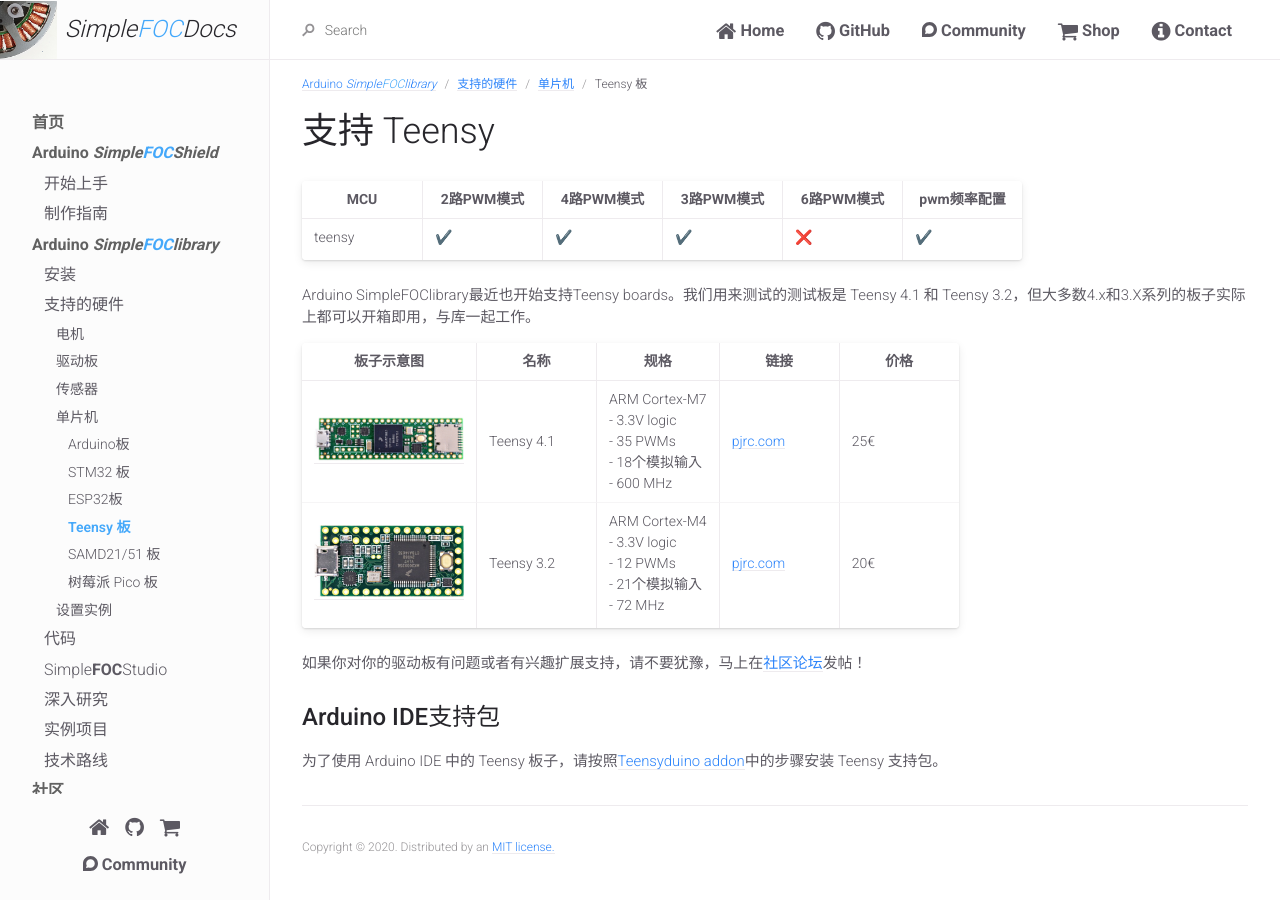
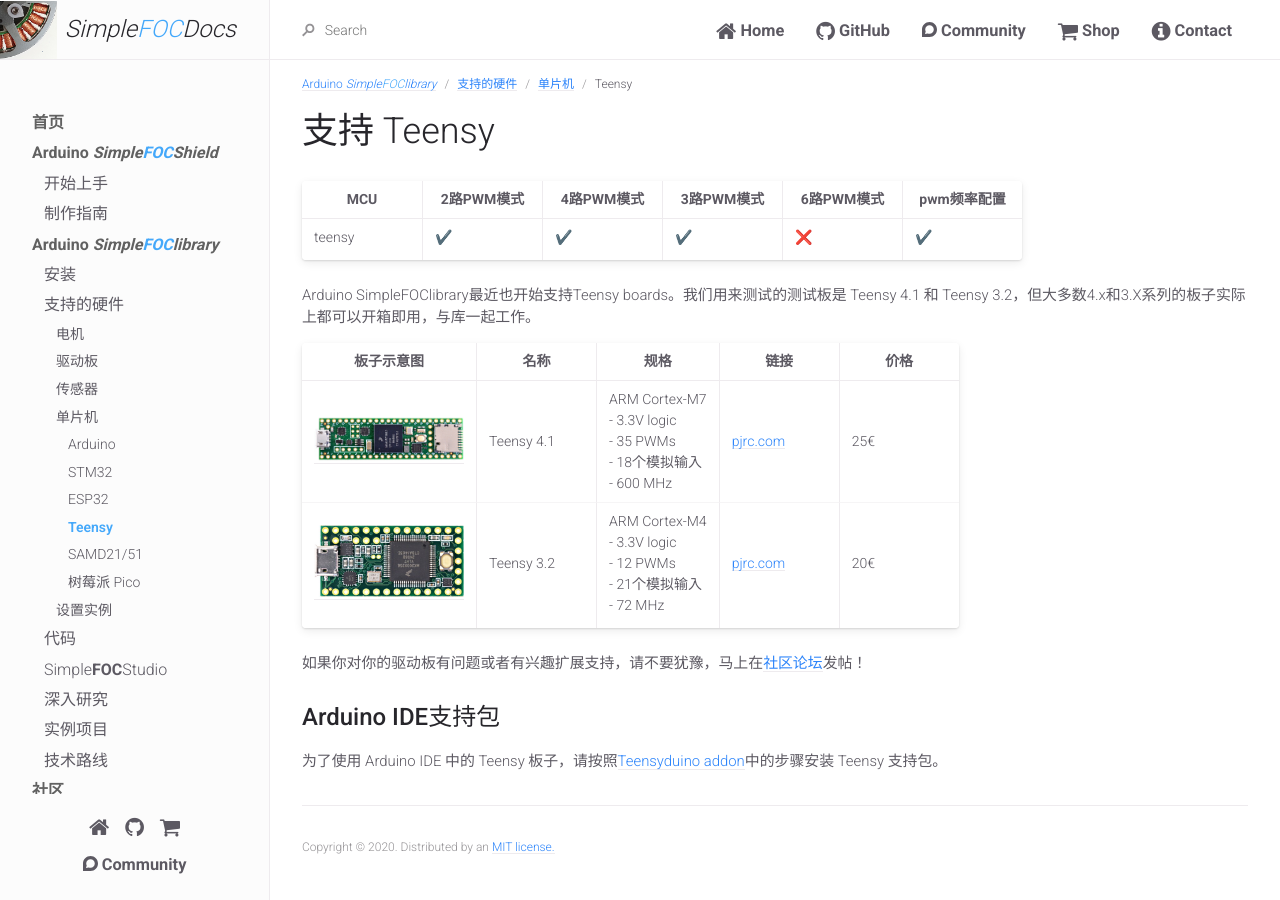
Before and after one commit to simplefoc/docs_chinese, a Jekyll site: the page built from docs/simplefoc_library/hardware/mcus/teensy.md, in a window 1280 px wide. Built offline with Jekyll 4.4.1, drawn with Linux system fonts in a browser that asks for light colours.

Commit message:
支持的硬件

```diff
--- a/docs/simplefoc_library/hardware/mcus/arduinos.md
+++ b/docs/simplefoc_library/hardware/mcus/arduinos.md
@@ -1,6 +1,6 @@
 ---
 layout: default
-title: Arduino板
+title: Arduino
 nav_order: 1
 description: "Arduino Simple Field Oriented Control (FOC) library ."
 permalink: /arduino_mcu
--- a/docs/simplefoc_library/hardware/mcus/esp32.md
+++ b/docs/simplefoc_library/hardware/mcus/esp32.md
@@ -1,6 +1,6 @@
 ---
 layout: default
-title: ESP32板
+title: ESP32
 nav_order: 3
 description: "Arduino Simple Field Oriented Control (FOC) library ."
 permalink: /esp32_mcu
--- a/docs/simplefoc_library/hardware/mcus/rpi_pico.md
+++ b/docs/simplefoc_library/hardware/mcus/rpi_pico.md
@@ -1,6 +1,6 @@
 ---
 layout: default
-title: 树莓派 Pico 板
+title: 树莓派 Pico
 nav_order: 7
 description: "Arduino Simple Field Oriented Control (FOC) library ."
 permalink: /rpi_mcu
--- a/docs/simplefoc_library/hardware/mcus/samd.md
+++ b/docs/simplefoc_library/hardware/mcus/samd.md
@@ -1,6 +1,6 @@
 ---
 layout: default
-title: SAMD21/51 板
+title: SAMD21/51
 nav_order: 6
 description: "Arduino Simple Field Oriented Control (FOC) library ."
 permalink: /samd_mcu
--- a/docs/simplefoc_library/hardware/mcus/stm32.md
+++ b/docs/simplefoc_library/hardware/mcus/stm32.md
@@ -1,6 +1,6 @@
 ---
 layout: default
-title: STM32 板
+title: STM32
 nav_order: 2
 description: "Arduino Simple Field Oriented Control (FOC) library ."
 permalink: /stm32_mcu
--- a/docs/simplefoc_library/hardware/mcus/teensy.md
+++ b/docs/simplefoc_library/hardware/mcus/teensy.md
@@ -1,6 +1,6 @@
 ---
 layout: default
-title: Teensy 板
+title: Teensy
 nav_order: 5
 description: "Arduino Simple Field Oriented Control (FOC) library ."
 permalink: /teensy_mcu
```
